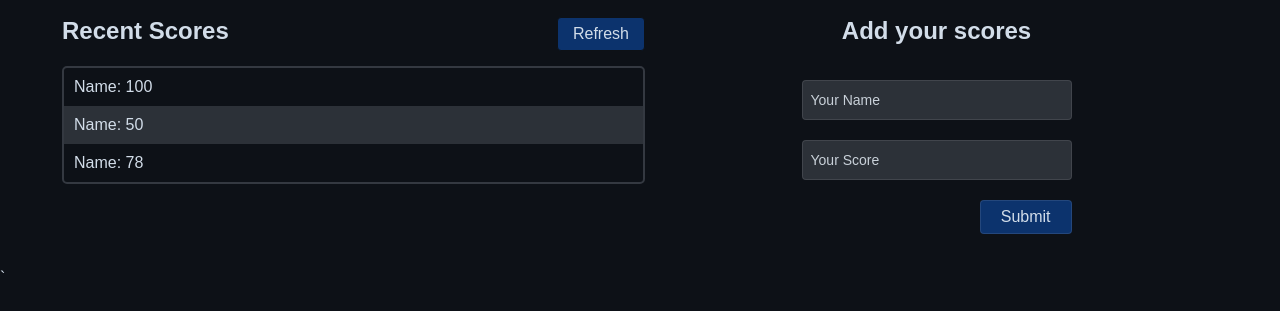
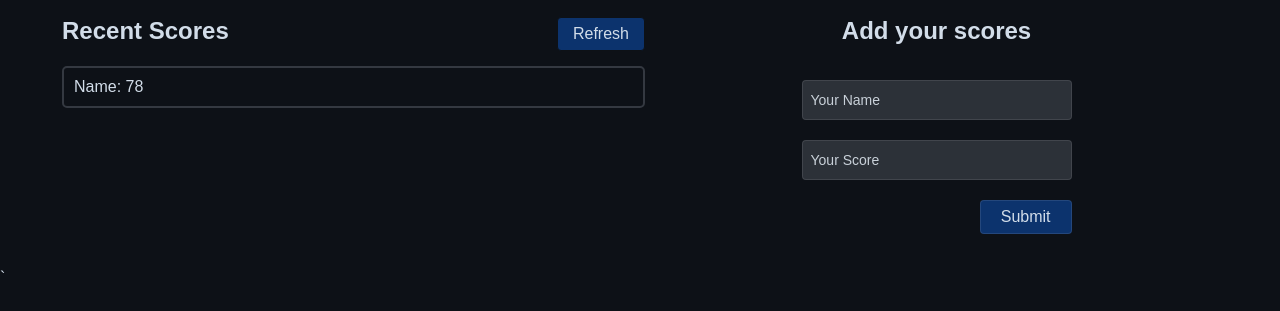
Before and after one commit to tresorsawasawa/Leaderboard_App, a website built with webpack: page src/index.html in a window 1280 px wide. Shown: the part 93-404 px from the top of the page. Built offline with nearby package versions, Linux system fonts and the light colour scheme.

Commit message:
Remove unnecessary code lines

```diff
--- a/src/index.html
+++ b/src/index.html
@@ -19,14 +19,6 @@
           <ul class="scores-list">
             <li class="score-item">
               <span>Name: </span>
-              <span>100</span>
-            </li>
-            <li class="score-item">
-              <span>Name: </span>
-              <span>50</span>
-            </li>
-            <li class="score-item">
-              <span>Name: </span>
               <span>78</span>
             </li>
           </ul>
```
